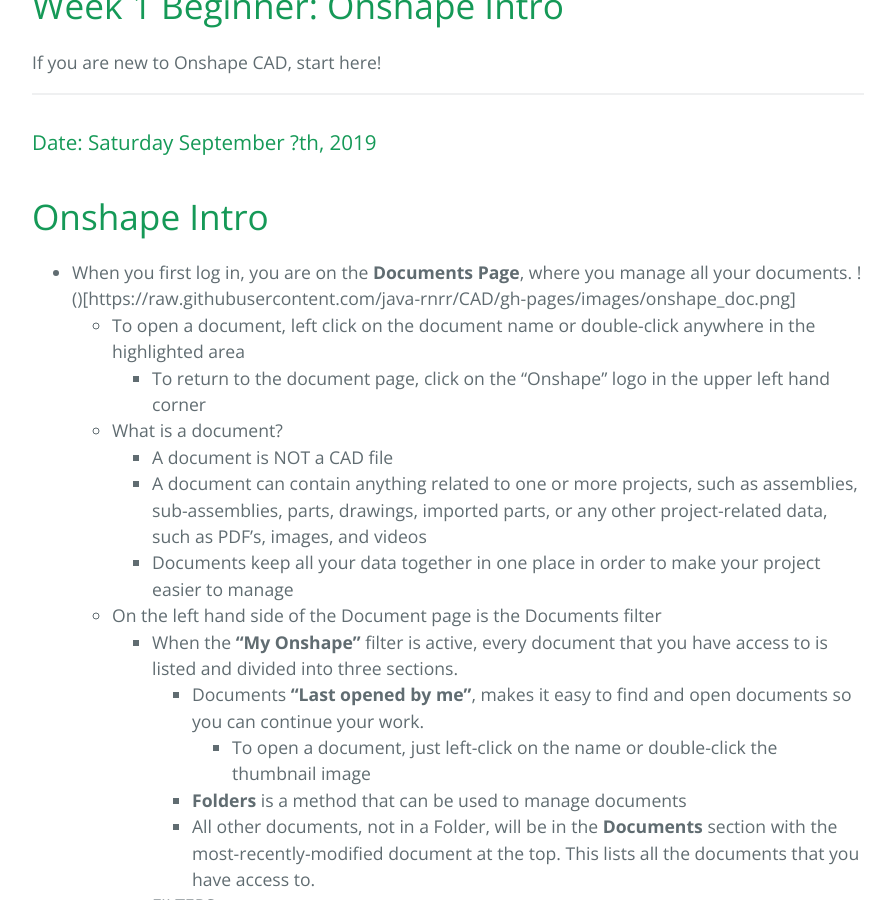
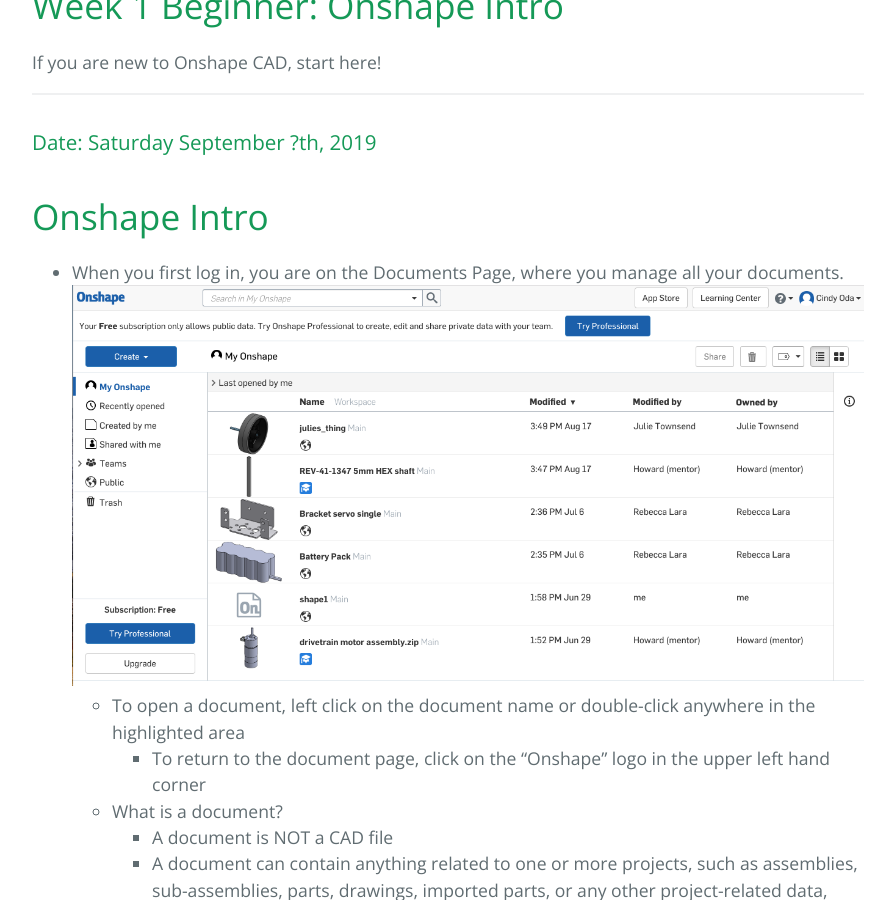
Before and after one commit to java-rnrr/CAD, a Jekyll site: the page built from _posts/2019-08-27-bw1-intro.md, in a window 1280 px wide and 900 px high, scrolled down 403 px. Shown: the whole window, without its empty margins (192-1087 px from the left). Built offline with Jekyll 4.4.1, drawn with Linux system fonts in a browser that asks for light colours; the repository's description, which GitHub fills in, is left out.

Commit message:
Update 2019-08-27-bw1-intro.md

```diff
--- a/_posts/2019-08-27-bw1-intro.md
+++ b/_posts/2019-08-27-bw1-intro.md
@@ -6,8 +6,8 @@
 
 ### Date: Saturday September ?th, 2019
 # Onshape Intro
-* When you first log in, you are on the **Documents Page**, where you manage all your documents.
-   !()[https://raw.githubusercontent.com/java-rnrr/CAD/gh-pages/images/onshape_doc.png]
+* When you first log in, you are on the Documents Page, where you manage all your documents.
+![xx](https://raw.githubusercontent.com/java-rnrr/CAD/gh-pages/images/onshape_doc.png)
   * To open a document, left click on the document name or double-click anywhere in the highlighted area
     * To return to the document page, click on the "Onshape" logo in the upper left hand corner
   * What is a document?
```
